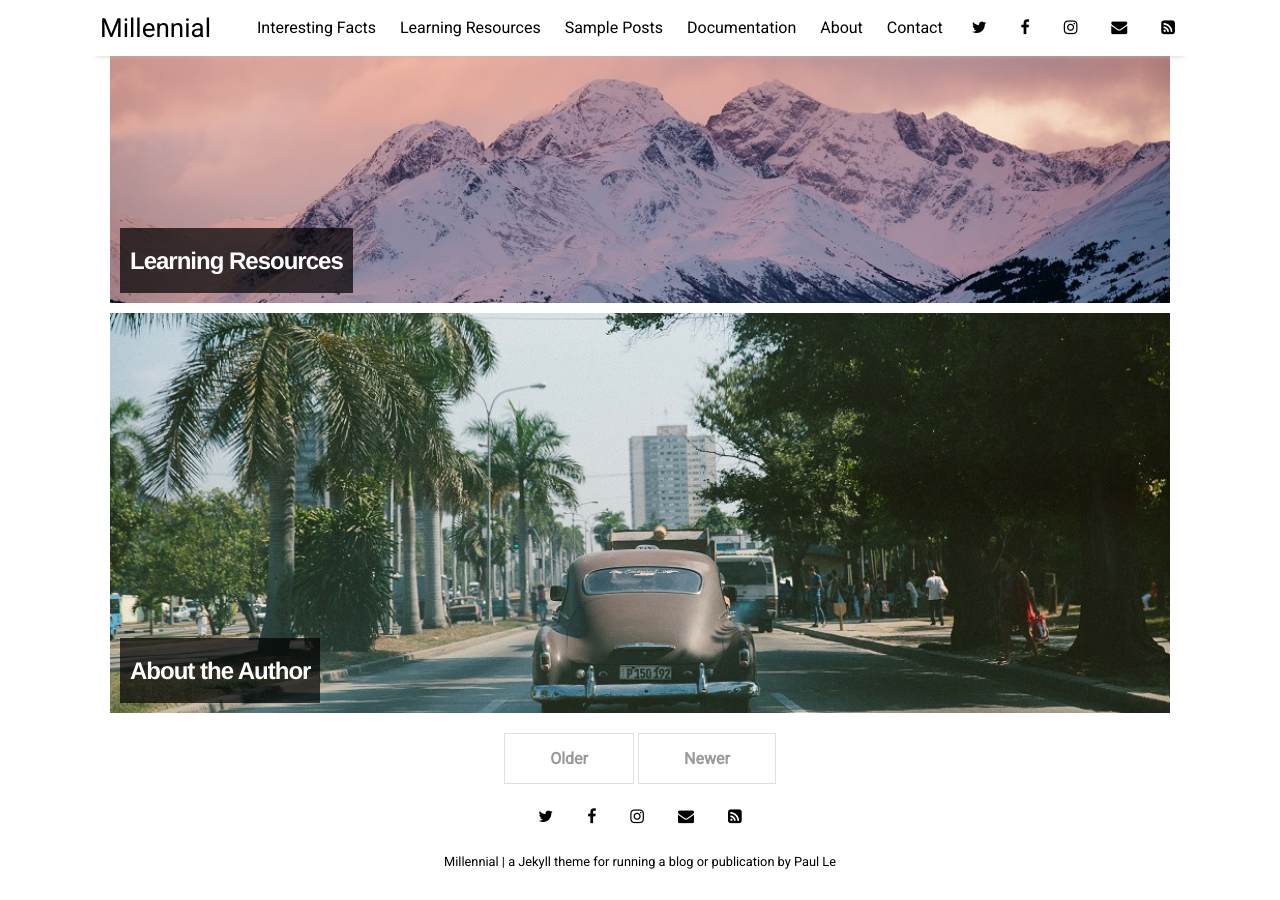
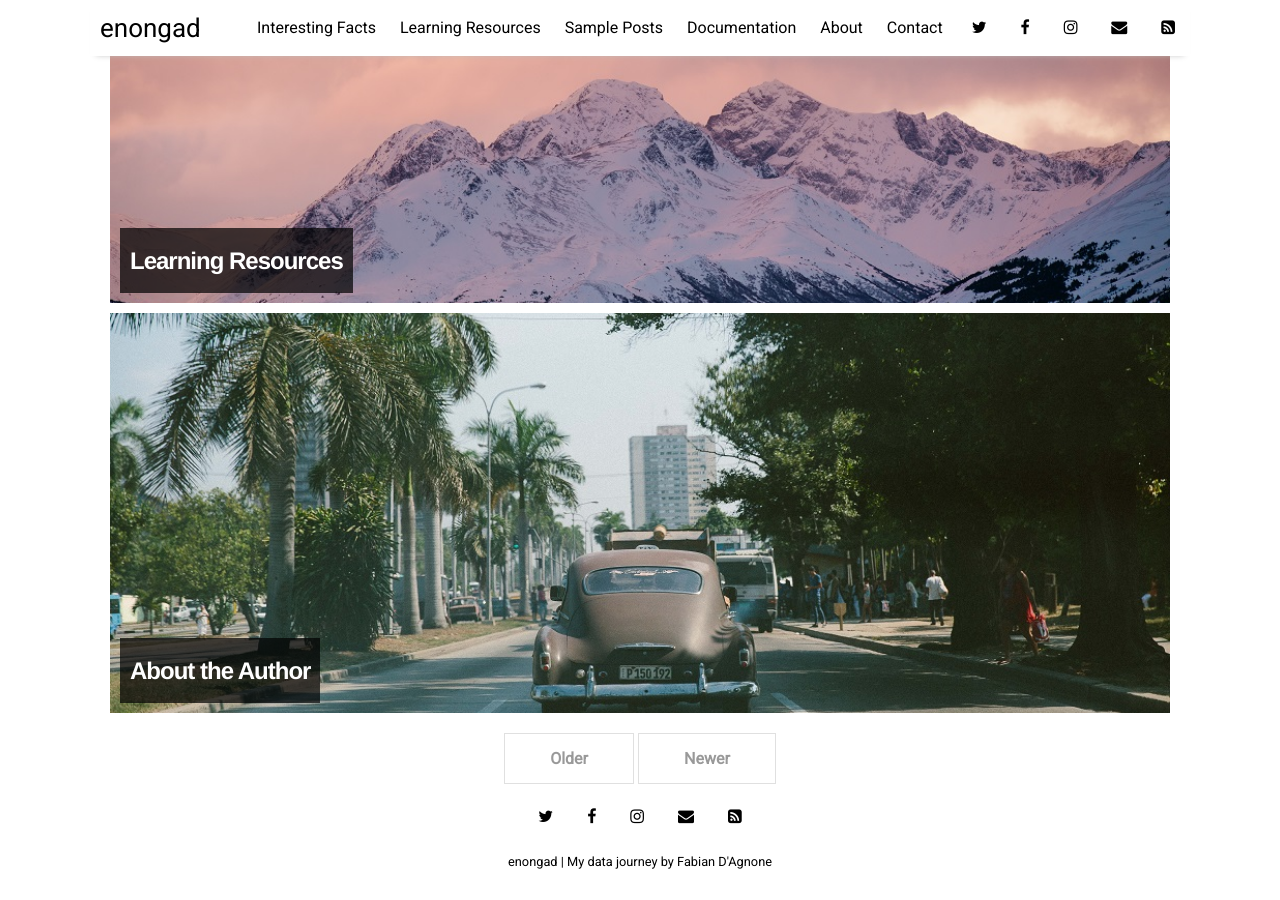
Before and after one commit to enongad/enongad.github.io, a Jekyll site: the page built from index.html, in a window 1280 px wide and 900 px high, scrolled down 1398 px. Built offline with Jekyll 4.4.1, drawn with Linux system fonts in a browser that asks for light colours; nearby versions of some CDN libraries; the list of posts is cut into pages by our own code.

Commit message:
update my details

```diff
--- a/_config.yml
+++ b/_config.yml
@@ -14,9 +14,9 @@ sass:
   style: :nested
 
 # Customise atom feed settings (this is where Jekyll-Feed gets configuration information)
-title:		           "Millennial"
-description:	       "a Jekyll theme for running a blog or publication"
-author:              "Paul Le"
+title:		           "enongad"
+description:	       "My data journey"
+author:              "Fabian D'Agnone"
 
 # RSS 2.0 can be used instead of Atom by uncommenting following two lines
 #feed:
```
Also changed, not shown: 1 other file.
